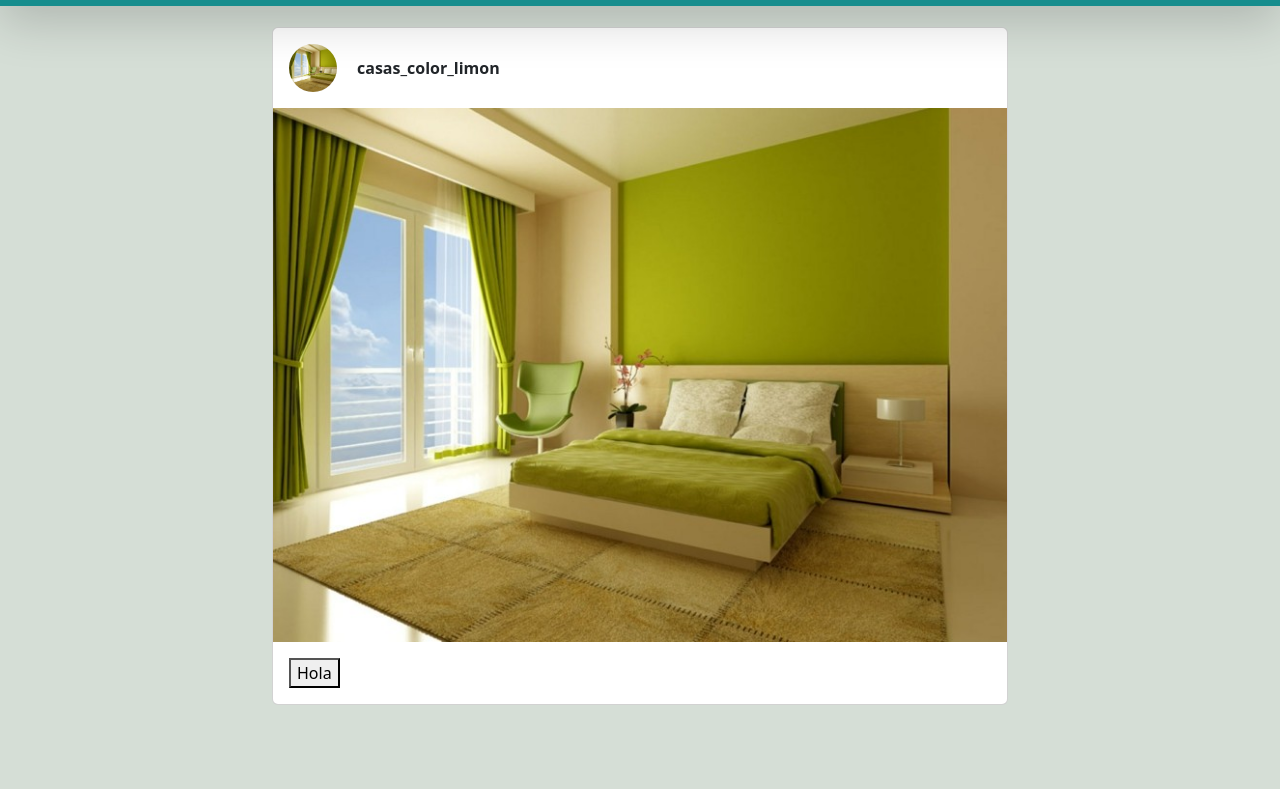
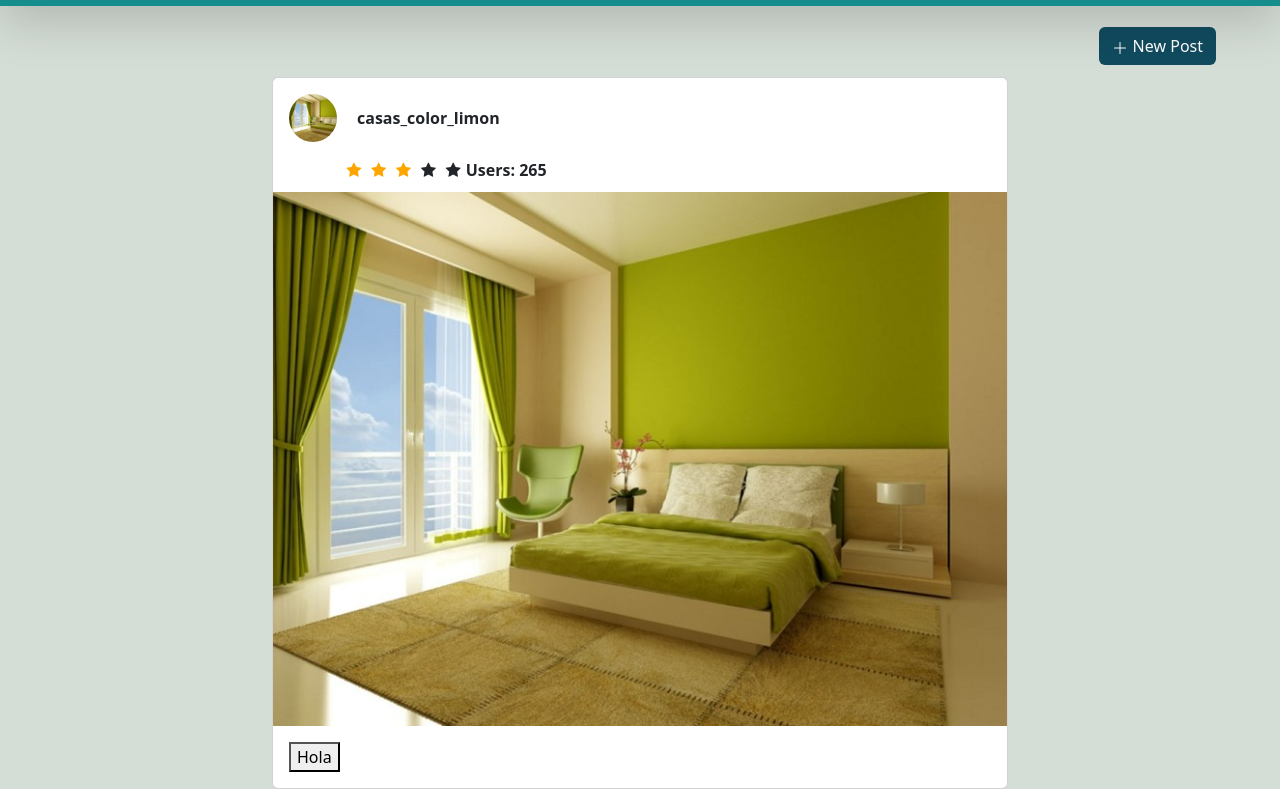
Before and after one commit to J-Pablo4/Front-end, a plain HTML site: page index.html in a window 1280 px wide. Shown: the part 73-862 px from the top of the page. Before the commit the page ends 800 px from the top, so only its background shows below. Drawn offline with nearby package versions, Linux system fonts and the light colour scheme.

Commit message:
actualizacion feed

```diff
--- a/index.html
+++ b/index.html
@@ -5,6 +5,7 @@
     <meta name="viewport" content="width=device-width, initial-scale=1">
     <title>Top Trip</title>
     <link href="https://cdn.jsdelivr.net/npm/bootstrap@5.2.2/dist/css/bootstrap.min.css" rel="stylesheet" integrity="sha384-Zenh87qX5JnK2Jl0vWa8Ck2rdkQ2Bzep5IDxbcnCeuOxjzrPF/et3URy9Bv1WTRi" crossorigin="anonymous">
+    <link rel="stylesheet" href="https://cdnjs.cloudflare.com/ajax/libs/font-awesome/4.7.0/css/font-awesome.min.css">
     <link rel="stylesheet" href="styles.css">
   </head>
   <body>
@@ -44,15 +45,29 @@
       </nav>
 
       <section>
+        <button type="button" class="btn new-post">
+          <svg xmlns="http://www.w3.org/2000/svg" width="16" height="16" fill="currentColor" class="bi bi-plus-lg" viewBox="0 0 16 16">
+            <path fill-rule="evenodd" d="M8 2a.5.5 0 0 1 .5.5v5h5a.5.5 0 0 1 0 1h-5v5a.5.5 0 0 1-1 0v-5h-5a.5.5 0 0 1 0-1h5v-5A.5.5 0 0 1 8 2Z"/>
+          </svg>
+          New Post
+        </button>
         <div class="container">
             <div class="row justify-content-center">
                 <div class="col-lg-8">
-                    <div class="card">
+                    <div class="card" style="margin-top: 50px">
                         <div class="card-body d-flex">
                             <div class="d-flex">
                               <div class="profile-picture rounded-circle" style="margin-right: 20px"></div>
                               <a href="#" class="text-dark text-decoration-none fw-bold align-self-center">casas_color_limon</a>
                             </div>
+                        </div>
+                        <div class="d-flex" style="margin-bottom: 10px">
+                          <i class="fa fa-star checked align-self-center"></i>
+                          <i class="fa fa-star checked align-self-center"></i>
+                          <i class="fa fa-star checked align-self-center"></i>
+                          <i class="fa fa-star align-self-center"></i>
+                          <i class="fa fa-star align-self-center"></i>
+                          <span class="text-dark text-decoration-none fw-bold" id="users_rate">Users: 265</span>
                         </div>
                         <img src="post.jpg" alt="post" class="img-fluid">
                         <div class="card-body">
--- a/styles.css
+++ b/styles.css
@@ -142,3 +142,29 @@ nav.navbar{
 	width: 3rem;
 	height: 3rem;
 }
+.checked{
+	color: orange;
+}
+.fa-star{
+	margin-left: 5px;
+	margin-right: 5px;
+}
+.fa-star:first-child{
+	margin-left: 10%;
+}
+button.new-post{
+	background-color: #114b5f;
+	color: white;
+	position: absolute;
+	right: 0;
+	margin-right: 5%;
+}
+button.new-post:hover{
+	background-color: #0e3b4b;
+	color: white;
+}
+button.new-post:active{
+	background-color: #0e3b4b;
+	color: white;
+	border-color: white;
+}
```
